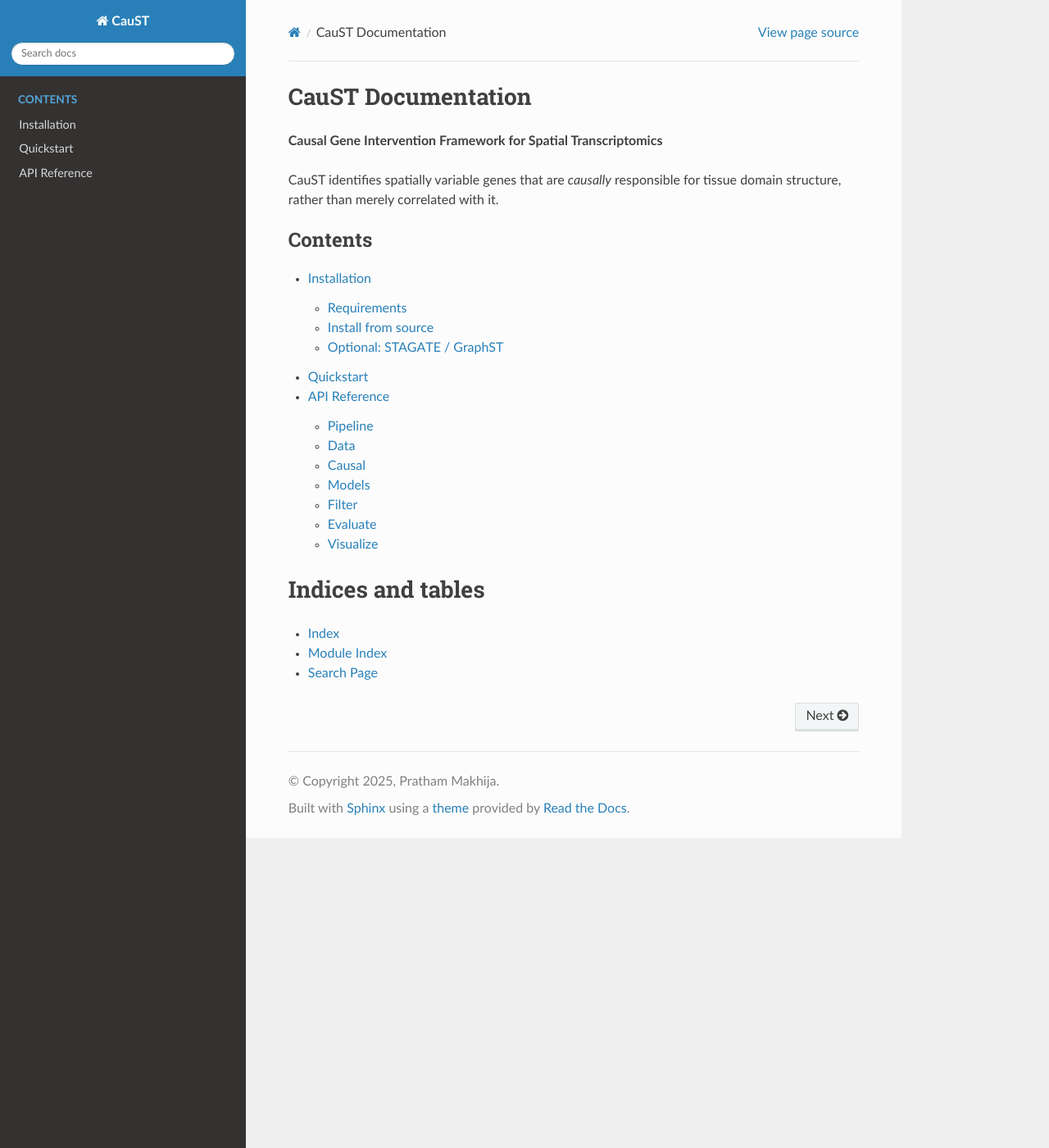
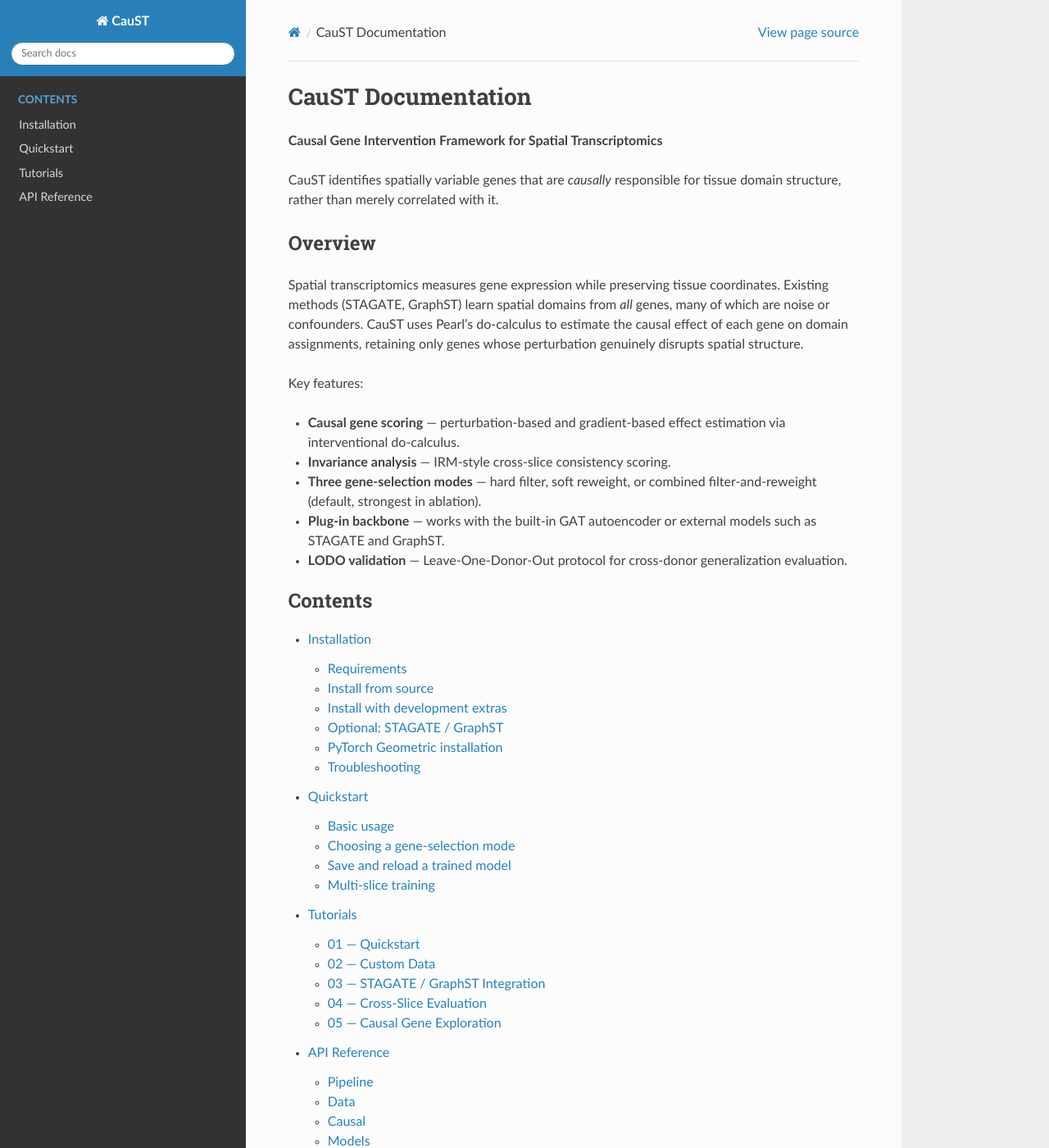
Before and after one commit to prthmmkhija1/CauST, a Sphinx documentation site: the page built from docs/index.rst, in a window 1280 px wide and 1400 px high. Shown: the whole window at 82% size. Built offline with Sphinx 7.4.7 and the Read the Docs theme 3.1.0, drawn with Linux system fonts in a browser that asks for light colours.

Commit message:
add test_filter.py, expand docs, fix README tutorials list

```diff
--- a/docs/api.rst
+++ b/docs/api.rst
@@ -3,6 +3,14 @@
 
 Pipeline
 --------
+
+The main entry point. ``CauST`` follows a scikit-learn-style API.
+
+.. code-block:: python
+
+   from caust import CauST
+   model = CauST(n_causal_genes=500, n_clusters=7, epochs=500)
+   result = model.fit_transform(adata)
 
 .. autoclass:: caust.CauST
    :members:
@@ -10,6 +18,8 @@
 
 Data
 ----
+
+Loading and preprocessing spatial transcriptomics data.
 
 .. automodule:: caust.data.loader
    :members:
@@ -19,6 +29,9 @@
 
 Causal
 ------
+
+Interventional effect estimation, causal gene scoring, and cross-slice
+invariance analysis.
 
 .. automodule:: caust.causal.intervention
    :members:
@@ -32,6 +45,8 @@
 Models
 ------
 
+Built-in GAT autoencoder and wrappers for external backbones.
+
 .. automodule:: caust.models.autoencoder
    :members:
 
@@ -41,11 +56,22 @@
 Filter
 ------
 
+Gene selection and reweighting strategies based on causal scores.
+
+.. code-block:: python
+
+   from caust.filter.gene_filter import apply_gene_selection
+   adata_filtered = apply_gene_selection(
+       adata, gene_scores, mode="filter_and_reweight", k=500
+   )
+
 .. automodule:: caust.filter.gene_filter
    :members:
 
 Evaluate
 --------
+
+Clustering metrics for domain identification quality.
 
 .. automodule:: caust.evaluate.metrics
    :members:
@@ -53,5 +79,7 @@
 Visualize
 ---------
 
+Plotting utilities for spatial domains, gene scores, and benchmarks.
+
 .. automodule:: caust.visualize.plots
    :members:
--- a/docs/index.rst
+++ b/docs/index.rst
@@ -6,12 +6,34 @@
 CauST identifies spatially variable genes that are *causally* responsible for
 tissue domain structure, rather than merely correlated with it.
 
+Overview
+--------
+
+Spatial transcriptomics measures gene expression while preserving tissue
+coordinates. Existing methods (STAGATE, GraphST) learn spatial domains from
+*all* genes, many of which are noise or confounders. CauST uses Pearl's
+do-calculus to estimate the causal effect of each gene on domain assignments,
+retaining only genes whose perturbation genuinely disrupts spatial structure.
+
+Key features:
+
+- **Causal gene scoring** — perturbation-based and gradient-based effect
+  estimation via interventional do-calculus.
+- **Invariance analysis** — IRM-style cross-slice consistency scoring.
+- **Three gene-selection modes** — hard filter, soft reweight, or combined
+  filter-and-reweight (default, strongest in ablation).
+- **Plug-in backbone** — works with the built-in GAT autoencoder or external
+  models such as STAGATE and GraphST.
+- **LODO validation** — Leave-One-Donor-Out protocol for cross-donor
+  generalization evaluation.
+
 .. toctree::
    :maxdepth: 2
    :caption: Contents
 
    installation
    quickstart
+   tutorials
    api
 
 Indices and tables
--- a/docs/installation.rst
+++ b/docs/installation.rst
@@ -18,10 +18,57 @@
    cd CauST
    pip install -e .
 
+This installs CauST in editable mode along with all required dependencies
+listed in ``setup.py``.
+
+Install with development extras
+-------------------------------
+
+To include testing and documentation tools:
+
+.. code-block:: bash
+
+   pip install -e ".[dev]"
+
 Optional: STAGATE / GraphST
 ----------------------------
+
+CauST can use STAGATE or GraphST as drop-in backbone encoders. These are
+optional and not required for the default GAT autoencoder pipeline.
 
 .. code-block:: bash
 
    pip install STAGATE-pyG
    pip install graphst
+
+.. note::
+
+   STAGATE-pyG may not be available on PyPI at all times. If installation
+   fails, CauST will still work using its built-in autoencoder.
+
+PyTorch Geometric installation
+------------------------------
+
+PyTorch Geometric requires matching CUDA/CPU wheels. Follow the official
+guide at https://pytorch-geometric.readthedocs.io/en/latest/install/installation.html
+or install CPU-only wheels with:
+
+.. code-block:: bash
+
+   pip install torch-scatter torch-sparse torch-cluster torch-spline-conv \
+       -f https://data.pyg.org/whl/torch-$(python -c "import torch; print(torch.__version__)").html
+   pip install torch-geometric
+
+Troubleshooting
+---------------
+
+**ImportError: No module named torch_geometric**
+  Install PyTorch Geometric following the section above.
+
+**CUDA out of memory**
+  Reduce ``epochs`` or ``n_clusters``, or run on CPU by passing ``device="cpu"``
+  to the ``CauST`` constructor.
+
+**No processed data found**
+  Run ``python scripts/01_download_data.py`` and ``python scripts/02_preprocess.py``
+  before training scripts.
--- a/docs/quickstart.rst
+++ b/docs/quickstart.rst
@@ -1,5 +1,10 @@
 Quickstart
 ==========
+
+Basic usage
+-----------
+
+Train CauST on a single spatial transcriptomics slice:
 
 .. code-block:: python
 
@@ -14,4 +19,48 @@
    top_genes = model.get_top_causal_genes(n=20)
    print(top_genes)
 
-See the ``tutorials/`` folder for full worked examples.
+Choosing a gene-selection mode
+------------------------------
+
+CauST supports three filter modes through ``filter_mode``:
+
+.. code-block:: python
+
+   # Hard top-K filter only
+   model = CauST(n_causal_genes=500, filter_mode="filter")
+
+   # Soft reweighting only (keeps all genes)
+   model = CauST(filter_mode="reweight")
+
+   # Filter then reweight (DEFAULT — strongest in ablation)
+   model = CauST(n_causal_genes=500, filter_mode="filter_and_reweight")
+
+Save and reload a trained model
+-------------------------------
+
+.. code-block:: python
+
+   model.save("checkpoints/my_model.pt")
+
+   loaded = CauST.load("checkpoints/my_model.pt")
+   labels = loaded.predict(adata)
+
+Multi-slice training
+--------------------
+
+To train across multiple DLPFC slices with cross-slice invariance scoring:
+
+.. code-block:: python
+
+   import scanpy as sc
+
+   slices = {
+       sid: sc.read_h5ad(f"data/processed/DLPFC/{sid}.h5ad")
+       for sid in ["151507", "151508", "151509", "151510"]
+   }
+
+   model = CauST(n_causal_genes=500, n_clusters=7, epochs=500)
+   model.fit_multi(slices)
+
+See the ``tutorials/`` folder for full worked examples, including STAGATE
+integration, cross-slice evaluation, and causal gene exploration.
--- /dev/null
+++ b/docs/tutorials.rst
@@ -0,0 +1,46 @@
+Tutorials
+=========
+
+CauST includes five Jupyter notebook tutorials in the ``tutorials/`` directory.
+Each notebook is self-contained and can be run after installing CauST and
+downloading the DLPFC data.
+
+01 — Quickstart
+---------------
+
+`tutorials/01_quickstart.ipynb <https://github.com/prthmmkhija1/CauST/blob/main/tutorials/01_quickstart.ipynb>`_
+
+End-to-end single-slice pipeline: load a DLPFC slice, train CauST, inspect
+causal gene scores, and evaluate with ARI/NMI.
+
+02 — Custom Data
+----------------
+
+`tutorials/02_custom_data.ipynb <https://github.com/prthmmkhija1/CauST/blob/main/tutorials/02_custom_data.ipynb>`_
+
+Bring your own spatial transcriptomics data. Covers AnnData formatting
+requirements, preprocessing, and running CauST on non-DLPFC datasets.
+
+03 — STAGATE / GraphST Integration
+-----------------------------------
+
+`tutorials/03_integration_STAGATE.ipynb <https://github.com/prthmmkhija1/CauST/blob/main/tutorials/03_integration_STAGATE.ipynb>`_
+
+Swap the default GAT autoencoder for STAGATE or GraphST as the backbone
+encoder. Shows how CauST's causal gene filtering improves external models.
+
+04 — Cross-Slice Evaluation
+----------------------------
+
+`tutorials/04_cross_slice_evaluation.ipynb <https://github.com/prthmmkhija1/CauST/blob/main/tutorials/04_cross_slice_evaluation.ipynb>`_
+
+Multi-slice training with IRM-style invariance scoring and Leave-One-Donor-Out
+(LODO) validation across the 12 DLPFC sections.
+
+05 — Causal Gene Exploration
+-----------------------------
+
+`tutorials/05_causal_gene_exploration.ipynb <https://github.com/prthmmkhija1/CauST/blob/main/tutorials/05_causal_gene_exploration.ipynb>`_
+
+Deep dive into causal gene scores: compare scoring methods (gradient vs
+perturbation), visualize intervention effects, and export results.
```
Also changed, not shown: README.md (+6 -1 lines), 1 other file.
